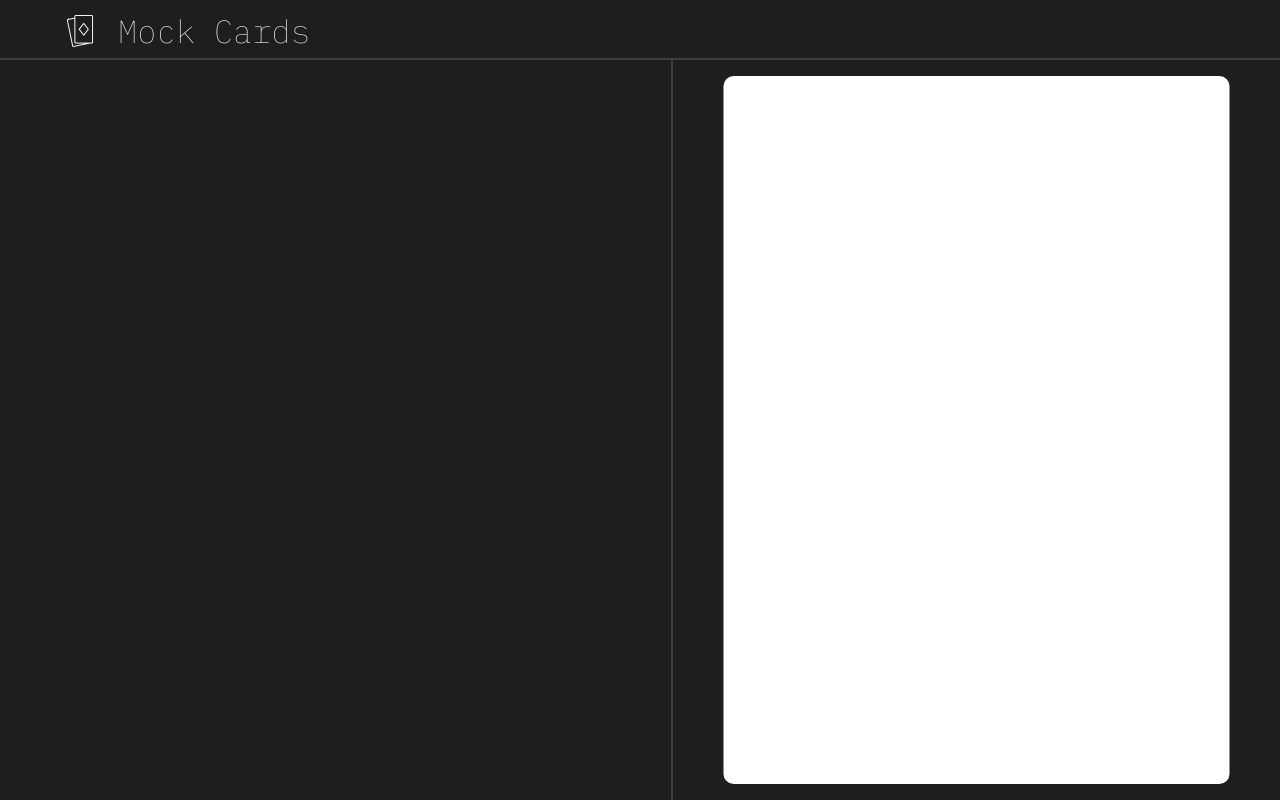
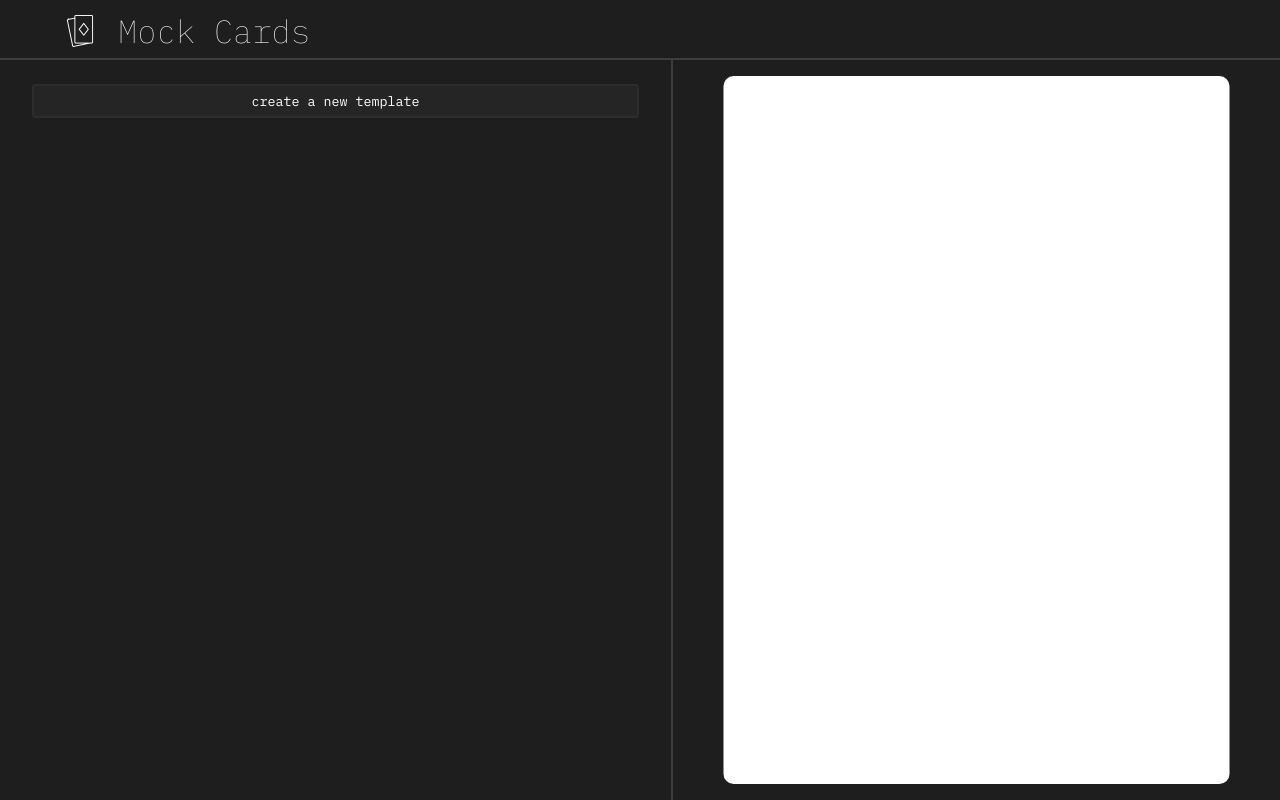
Before and after one commit to jubbers/card-mocks, a React (Vite) app: page /load in a window 1280 px wide. Built offline with nearby package versions, Linux system fonts and the light colour scheme.

Commit message:
chore: initial routing was set up via deprecrated code, upgraded to react-router v6

```diff
--- a/src/App.tsx
+++ b/src/App.tsx
@@ -2,7 +2,7 @@ import * as React from "react";
 import { useEffect } from "react";
 import useForm from "~hooks/UseForm";
 import { FormContext } from "~hooks/FormContext";
-import { Route, Routes, BrowserRouter } from "react-router-dom";
+import { Route, Routes, BrowserRouter, createBrowserRouter, RouterProvider } from "react-router-dom";
 import {
   EditPage,
   ErrorPage,
@@ -12,21 +12,41 @@ import {
 import 'reset.css';
 
 
+
 export default () => {
-  const [form, setForm, updateLocalStorage] = useForm();
+  // State that needs to be hoisted out of page-level components
+  const [form, setForm] = useForm();
+
+  const router = createBrowserRouter([
+    {
+      path: '/',
+      element: <HomePage cardForm={form} setForm={setForm}  />
+    },
+    {
+      path: '/load',
+      element: <LoadPage cardForm={form} setForm={setForm} />
+    },
+    {
+      path: '/edit',
+      element: <EditPage cardForm={form} setForm={setForm} />
+    },
+    {
+      path: '*',
+      element: <ErrorPage />
+    }
+  ])
 
   return (
     <React.StrictMode>
-      <FormContext.Provider value={form}>
-        <BrowserRouter key='browser-router'>
+      <RouterProvider router={router} />
+        {/* <BrowserRouter key='browser-router'>
           <Routes key='routes'>
-            <Route path='/' key='home' Component={() => <HomePage key={'homepage'} cardForm={form} setForm={setForm} />} />
-            <Route path='/load' Component={() => <LoadPage key={'loadpage'} cardForm={form} setForm={setForm} />} />
-            <Route path='/edit' Component={() => <EditPage key={'editpage'} cardForm={form} setForm={setForm} />} />
+            <Route path='/' key='home' Component={() => } />
+            <Route path='/load' Component={() => <LoadPage cardForm={form} setForm={setForm} showModal={showModal} setShowModal={setShowModal} />} />
+            <Route path='/edit' Component={() => <EditPage cardForm={form} setForm={setForm} />} />
             <Route errorElement path='*' Component={() => <ErrorPage />} />
           </Routes>
-        </BrowserRouter>
-      </FormContext.Provider>
+        </BrowserRouter> */}
     </React.StrictMode>
   )
 };
--- a/src/components/atoms/ControlText.tsx
+++ b/src/components/atoms/ControlText.tsx
@@ -12,10 +12,11 @@ interface ControlTextProps {
   label?: string;
   placeholder?: string;
   textArea?: boolean;
+  autoFocus?: boolean;
   update: (content: string) => void;
 }
 
-const ControlText = ({ content, disabled, id, label, placeholder, textArea, update}: ControlTextProps) => {
+const ControlText = ({ autoFocus, content, disabled, id, label, placeholder, textArea, update}: ControlTextProps) => {
   const invalidInputRegex = /[^a-zA-Z0-9_\- .()#,&]/g;
   const invalidTextAreaRegex = /\p{L}/g;
 
@@ -39,12 +40,14 @@ const ControlText = ({ content, disabled, id, label, placeholder, textArea, upda
             value={content}
             onChange={textAreaOnChange}
             disabled={disabled === undefined ? false : disabled }
+            autoFocus={autoFocus}
             placeholder={placeholder || 'text goes here'} />
         : <ControlInput
             type='text'
             id={id}
             value={content}
             onChange={textInputOnChange}
+            autoFocus={autoFocus}
             disabled={disabled === undefined ? false : disabled }
             placeholder={placeholder || 'text goes here'} />
       }
--- a/src/components/molecules/ControlDialogue.tsx
+++ b/src/components/molecules/ControlDialogue.tsx
@@ -7,7 +7,7 @@ interface ControlDialogueProps {
   label: string;
   inputContent: string;
   buttonContent: string;
-  closeAction: () => void;
+  closeAction: (e: React.MouseEvent<HTMLButtonElement>) => void;
   continueAction: () => void;
   updateAction: (s: string) => void;
 }
--- a/src/components/molecules/ControlRemoveButton.tsx
+++ b/src/components/molecules/ControlRemoveButton.tsx
@@ -4,7 +4,7 @@ import IconClose from '~assets/icon-close.png';
 import { FormProps } from '~types';
 
 interface ControlRemoveButtonProps {
-  removeAction: () => void;
+  removeAction: (() => void) | ((e: React.MouseEvent<HTMLButtonElement>) => void);
 }
 
 const RemoveButton = styled.button`
--- a/src/components/pages/HomePage.tsx
+++ b/src/components/pages/HomePage.tsx
@@ -1,4 +1,5 @@
 import * as React from 'react';
+import { useState } from 'react';
 import styled from 'styled-components';
 import { Link, useNavigate } from 'react-router-dom';
 import { generate } from 'random-words';
@@ -46,20 +47,19 @@ const OptionButton = styled(ControlButton)`
 `
 
 const HomePage = ({ cardForm, setForm }: HomePageProps) => {
-  const [showModal, setShowModal] = React.useState<boolean>(false);
   const navigate = useNavigate();
+  const [showModal, setShowModal] = useState<boolean>(false);
 
   const newTemplateOnClick = () => {
     console.log('new button click registered');
     setForm({ ...defaultForm, templateName: generate(3).join('-') });
-    setShowModal(true);
+    setShowModal(!showModal);
     console.log('showModal set to true');
   }
 
-  const dialogueContinue = () => navigate('/edit');
   const dialogueClose = () => {
     localStorage.clear();
-    setShowModal(false);
+    setShowModal(!showModal);
   };
   const dialogueUpdate = (newName: string) => {
     const formCopy = { ...cardForm };
@@ -70,30 +70,29 @@ const HomePage = ({ cardForm, setForm }: HomePageProps) => {
   return (
     <Root>
       <Header />
-      { showModal &&
+
+      <CenteredBody>
+        <OptionButton onClick={newTemplateOnClick}>
+          <h3>generate<br/>new template</h3>
+          <img src={IconCard} alt='Card Icon with Plus In Center' />
+        </OptionButton>
+        <OptionButton onClick={() => navigate('/load')}>
+          <h3>load existing<br/>template (local)</h3>
+          <img src={IconFolder} alt='Card Icon with Plus In Center' />
+        </OptionButton>
+      </CenteredBody>
+
+      {
+        showModal &&
         <ControlDialogue
           key={'homepage-control-dialogue'}
           label={'new template name:'}
           inputContent={cardForm.templateName}
           buttonContent={'continue'}
-          continueAction={dialogueContinue}
+          continueAction={() => navigate('/edit')}
           closeAction={dialogueClose}
           updateAction={dialogueUpdate} />
       }
-      <CenteredBody>
-        <OptionButton onClick={newTemplateOnClick}>
-          <h3>generate<br/>new template</h3>
-          <img src={IconCard} alt='Card Icon with Plus In Center' />
-        </OptionButton>
-
-
-        <Link to={'/load'}>
-          <OptionButton>
-            <h3>load existing<br/>template (local)</h3>
-            <img src={IconFolder} alt='Card Icon with Plus In Center' />
-          </OptionButton>
-        </Link>
-      </CenteredBody>
     </Root>
   )
 }
--- a/src/components/pages/LoadPage.tsx
+++ b/src/components/pages/LoadPage.tsx
@@ -8,6 +8,8 @@ import { Divider, Header } from '~components/organisms';
 import { Body, Root } from '~components/pages';
 import { CardForm, FormProps } from '~types';
 import { generate } from 'random-words';
+import { ControlButton } from '~components/atoms';
+import defaultForm from '~CardForms';
 
 interface LoadPageProps extends FormProps {};
 
@@ -22,9 +24,16 @@ const LoadOptions = styled.ul`
   gap: 4px;
 `
 
+const loadTemplate = (key: string): CardForm => {
+  const formString = localStorage.getItem(key);
+  if (formString === null) throw new Error(`Invalid template key for loadTemplateCopy [${key}]`);
+  return JSON.parse(formString) as CardForm;
+}
+
 const LoadPage = ({cardForm, setForm}: LoadPageProps) => {
+  const [modalText, setModalText] = useState<string>('');
+  const [showModal, setShowModal] = useState<boolean>(false);
   const [keys, setKeys] = useState<string[]>(Object.keys(localStorage));
-  const [displayModal, setDisplayModal] = useState<boolean>(false);
   const navigate = useNavigate();
 
   const renderFormOptions = (localStorageKeys: string[]) => {
@@ -37,22 +46,14 @@ const LoadPage = ({cardForm, setForm}: LoadPageProps) => {
 
     const loadTemplateCopy = (localStorageKey: string) => {
       console.log('Loading template copy action...');
-      const formString = localStorage.getItem(localStorageKey);
-      if (formString === null) throw new Error(`Invalid template key for loadTemplateCopy [${localStorageKey}]`);
-
-      const formCopy: CardForm = JSON.parse(formString) as CardForm
-      formCopy.templateName = generate(3).join('-');
-      setForm(formCopy as unknown as CardForm);
-      setDisplayModal(true);
+      const formCopy = { ...loadTemplate(localStorageKey), templateName: generate(3).join('-') };
+      setForm(formCopy);
+      setShowModal(true);
+      setModalText('template copy name:');
     }
 
     const loadTemplateForEdit = (localStorageKey: string) => {
-      console.log('Loading template copy action...');
-      const formString = localStorage.getItem(localStorageKey);
-      if (formString === null) throw new Error(`Invalid template key for loadTemplateCopy [${localStorageKey}]`);
-      setForm(JSON.parse(formString) as CardForm);
-      console.log('Setting template to:')
-      console.log(JSON.parse(formString) as CardForm);
+      setForm(loadTemplate(localStorageKey));
       navigate('/edit');
     }
 
@@ -71,10 +72,10 @@ const LoadPage = ({cardForm, setForm}: LoadPageProps) => {
   }
 
   const dialogueContinue = () => navigate('/edit');
-  const dialogueClose = (e: React.MouseEvent<HTMLDivElement>) => {
+  const dialogueClose = (e: React.MouseEvent<HTMLButtonElement>) => {
     localStorage.clear();
     e.stopPropagation();
-    setDisplayModal(false);
+    setShowModal(false);
   };
   const dialogueUpdate = (newName: string) => {
     const formCopy = { ...cardForm };
@@ -82,25 +83,34 @@ const LoadPage = ({cardForm, setForm}: LoadPageProps) => {
     setForm(formCopy);
   };
 
+  const createNewTemplate = () => {
+    setModalText('new template name:');
+    setForm({ ...defaultForm, templateName: generate(3).join('-') });
+    setShowModal(true);
+  }
+
   return (
     <Root>
-      { displayModal &&
+      <Header />
+      <Body>
+        <LoadOptions>
+          { ...renderFormOptions(keys) }
+          <ControlButton onClick={createNewTemplate}>create a new template</ControlButton>
+        </LoadOptions>
+        <Divider />
+        <Canvas cardForm={cardForm} />
+      </Body>
+
+      {
+        showModal &&
         <ControlDialogue
-          label={'duplicate template name:'}
+          label={modalText}
           inputContent={cardForm.templateName}
           buttonContent={'continue'}
           continueAction={dialogueContinue}
           closeAction={dialogueClose}
           updateAction={dialogueUpdate} />
       }
-      <Header />
-      <Body>
-        <LoadOptions>
-          { ...renderFormOptions(keys) }
-        </LoadOptions>
-        <Divider />
-        <Canvas cardForm={cardForm} />
-      </Body>
     </Root>
   )
 }
```
